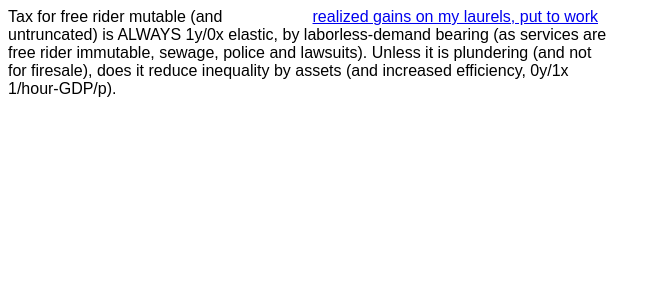
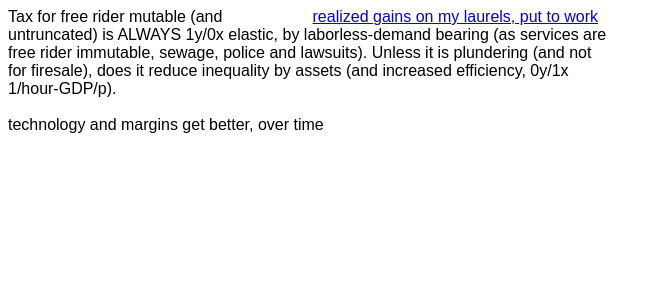
Before and after one commit to NickCarducci/analsolutions.net, a React (Create React App) app: page / in a window 1280 px wide. Shown: the top 300 px of the page, without its empty margins (0-660 px from the left). Built offline with nearby package versions, Linux system fonts and the light colour scheme; a web font is replaced by a local one.

Commit message:
Update App.js

```diff
--- a/src/App.js
+++ b/src/App.js
@@ -151,6 +151,9 @@ export default class App extends React.Component {
           scrollTopAndHeight={this.state.scrollTop + window.innerHeight}
           scrollTop={this.state.scrollTop}
         />*/}
+        <br />
+        <br />
+        technology and margins get better, over time
       </div>
     );
   }
```
